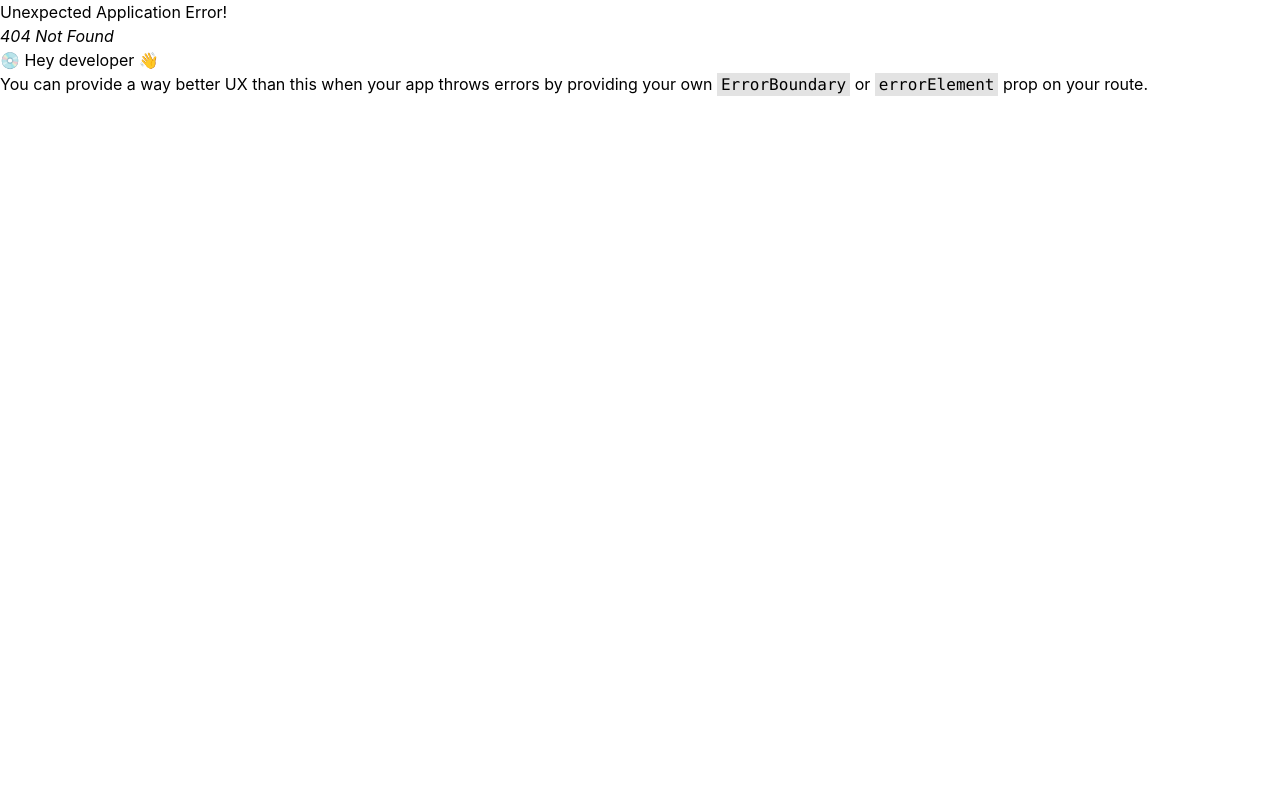
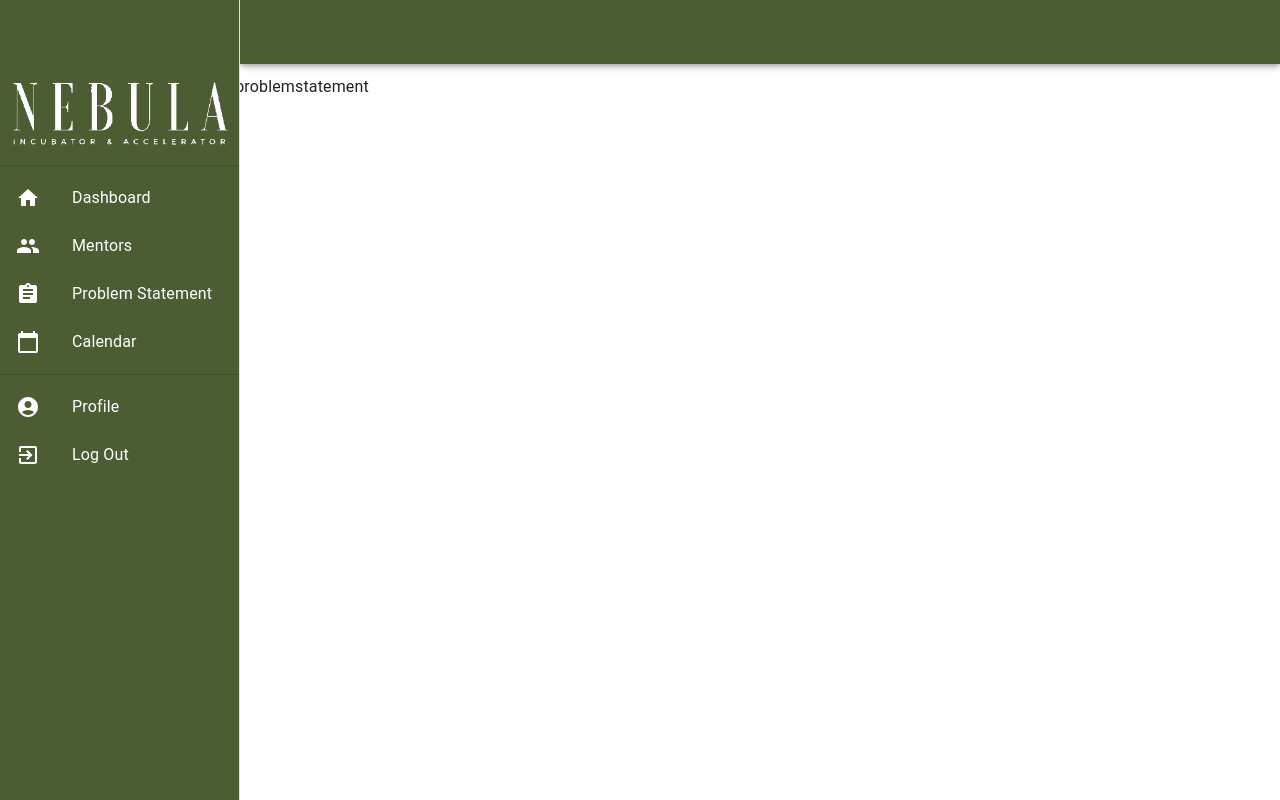
Before and after one commit to ANUXR4G/Nebula-Dashboard, a React (Create React App) app: page /dashboard/problem-statement in a window 1280 px wide. Before the commit this address had no page. Built offline with nearby package versions, Linux system fonts and the light colour scheme.

Commit message:
Initial Commit

```diff
--- a/src/App.js
+++ b/src/App.js
@@ -6,6 +6,7 @@ import ForgetPassword from './components/Login/forgetpass';
 import HomePage from './components/Login/Home/homepage';
 import DateCalendarFormProps from './components/Login/Home/calender';
 import UserProfile from './components/Login/Home/profile';
+import Problemstatement from './components/Login/Home/problemstatement';
 
 const route = createBrowserRouter([
   {
@@ -32,6 +33,10 @@ const route = createBrowserRouter([
         path: "/dashboard/profile",
         element: <UserProfile/>
       },
+      {
+        path: "/dashboard/problem-statement",
+        element: <Problemstatement/>
+      },
     ]
   }
 ]);
--- a/src/components/Login/Home/dashboard.jsx
+++ b/src/components/Login/Home/dashboard.jsx
@@ -55,7 +55,7 @@ function Dashboard(props) {
           </ListItemButton>
         </ListItem>
         <ListItem disablePadding>
-          <ListItemButton component={Link} to="/custom-problem-statement-path">
+          <ListItemButton component={Link} to="/dashboard/problem-statement">
             <ListItemIcon>
               <AssignmentIcon style={{ color: 'white' }} />
             </ListItemIcon>
--- a/src/components/Login/Home/problemstatement.jsx
+++ b/src/components/Login/Home/problemstatement.jsx
@@ -0,0 +1,9 @@
+import React from 'react'
+
+function Problemstatement() {
+  return (
+    <div>problemstatement</div>
+  )
+}
+
+export default Problemstatement;
--- a/src/components/Login/Layout/layout.jsx
+++ b/src/components/Login/Layout/layout.jsx
@@ -10,7 +10,7 @@ function Layout() {
     <div>
       <ToastContainer/>
       <Dashboard/>
-      <div className='lg:ml-[16.5%] lg:mt-[4%]  lg:p-6 mt-20 flex  flex-col justify-center h-full xl:ml-[12.5%]'>
+      <div className='lg:ml-[16.5%] lg:mt-[4%]  lg:p-6 mt-20 flex  flex-col justify-center h-full xl:ml-[16.5%] 2xl:ml-[12.5%]'>
       <Outlet/>
       </div>
       </div>
```
